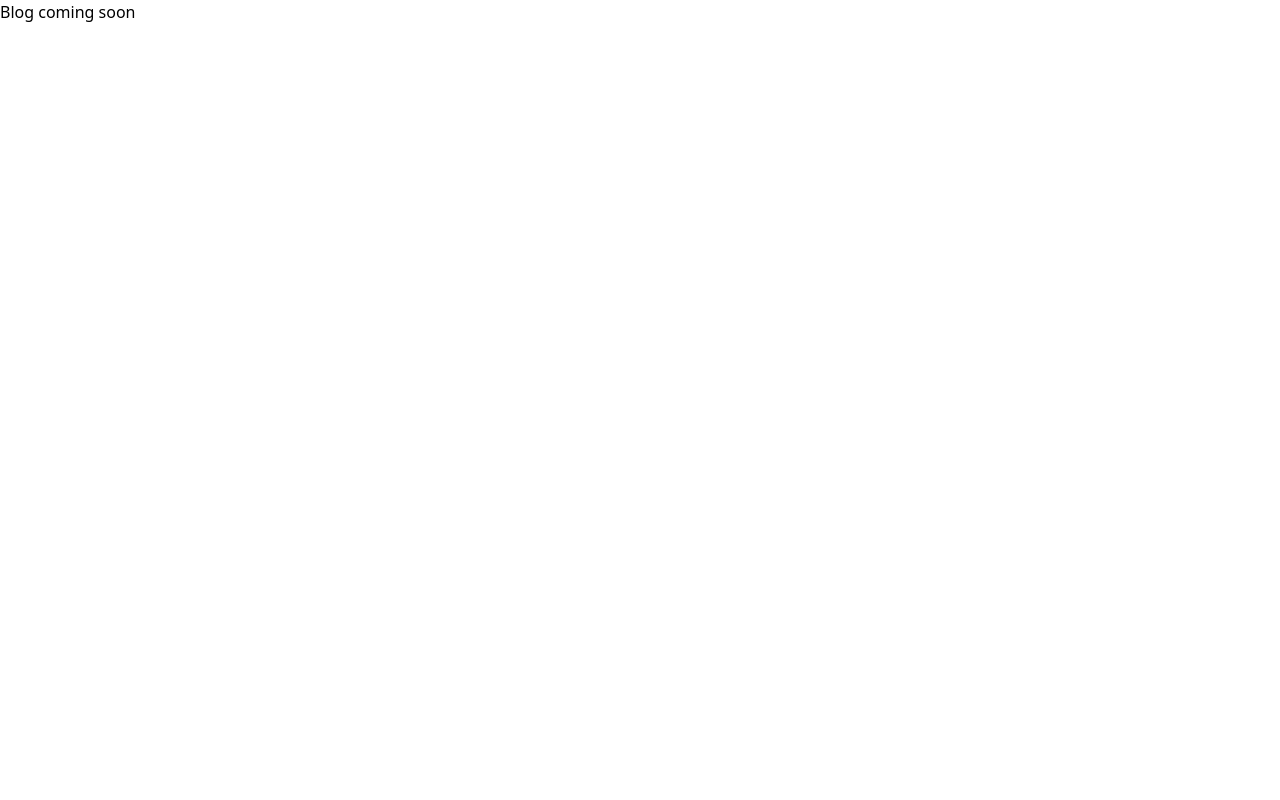
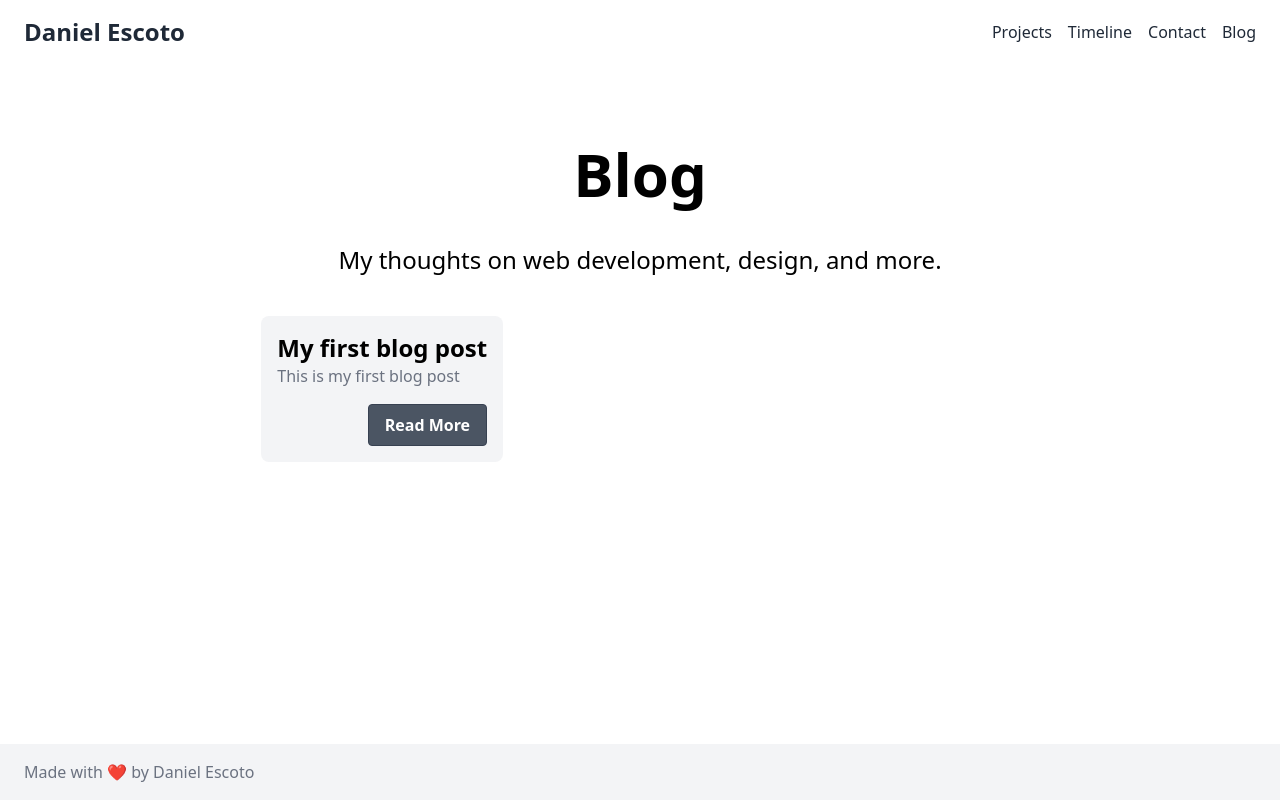
Before and after one commit to daniel-escoto/portfolio, a React (Vite) app: page /blog in a window 1280 px wide. Built offline with nearby package versions, Linux system fonts and the light colour scheme.

Commit message:
more blog logic

```diff
--- /dev/null
+++ b/src/NotFound.tsx
@@ -0,0 +1,28 @@
+import Layout from "./layouts/Layout";
+import { motion } from "framer-motion";
+
+export default function NotFound() {
+  return (
+    <>
+      <Layout>
+        <h1 className="text-6xl font-bold text-center mt-20 dark:text-gray-200">
+          404
+        </h1>
+        <p className="text-2xl text-center mt-10 dark:text-gray-200">
+          The page you are looking for does not exist.
+        </p>
+        {/* return home */}
+        <div className="flex justify-center mt-10">
+          <motion.a
+            href="/"
+            whileHover={{ scale: 1.1 }}
+            whileTap={{ scale: 0.9 }}
+            className="bg-gray-600 text-white font-bold py-2 px-4 rounded border border-gray-700 dark:bg-gray-700 dark:border-gray-900"
+          >
+            Return Home
+          </motion.a>
+        </div>
+      </Layout>
+    </>
+  );
+}
--- a/src/blog/Blog.tsx
+++ b/src/blog/Blog.tsx
@@ -1,64 +1,47 @@
+import Layout from "../layouts/Layout";
+import { blogPosts, BlogPost, getBlogPostId } from "../data/blog";
+import { motion } from "framer-motion";
+
 export default function Blog() {
+  // functions for navigation
+  function navigateToBlogPost(id: string) {
+    window.location.href = `/blog/${id}`;
+  }
+
   return (
-    <>
-      <body className="bg-gray-100 dark:bg-gray-800">
-        <header className="bg-white dark:bg-gray-900 shadow">
-          <div className="container mx-auto px-6 py-2 flex items-center justify-between">
-            <a
-              className="font-bold text-2xl lg:text-4xl text-gray-800 dark:text-white"
-              href="#"
-            >
-              Daniel Escoto
-            </a>
-            <nav className="space-x-4">
-              <a
-                className="font-bold text-lg text-gray-800 dark:text-gray-200 hover:text-gray-700 dark:hover:text-gray-400"
-                href="#"
-              >
-                Home
-              </a>
-              <a
-                className="font-bold text-lg text-gray-800 dark:text-gray-200 hover:text-gray-700 dark:hover:text-gray-400"
-                href="#"
-              >
-                Blog
-              </a>
-              <a
-                className="font-bold text-lg text-gray-800 dark:text-gray-200 hover:text-gray-700 dark:hover:text-gray-400"
-                href="#"
-              >
-                Projects
-              </a>
-              <a
-                className="font-bold text-lg text-gray-800 dark:text-gray-200 hover:text-gray-700 dark:hover:text-gray-400"
-                href="#"
-              >
-                About
-              </a>
-            </nav>
+    <Layout>
+      <>
+        <h1 className="text-6xl font-bold text-center mt-20 dark:text-gray-200">
+          Blog
+        </h1>
+        <p className="text-2xl text-center mt-10 dark:text-gray-200">
+          My thoughts on web development, design, and more.
+        </p>
+        <div className="flex justify-center mt-10">
+          <div className="grid grid-cols-1 md:grid-cols-2 lg:grid-cols-3 gap-4">
+            {blogPosts.map((post: BlogPost) => (
+              <div className="bg-gray-100 dark:bg-gray-800 rounded-lg p-4">
+                <h2 className="text-2xl font-bold dark:text-white">
+                  {post.title}
+                </h2>
+                <p className="text-gray-500 dark:text-gray-400">
+                  {post.content}
+                </p>
+                <div className="flex justify-end mt-4">
+                  <motion.a
+                    href={`/blog/${getBlogPostId(post)}`}
+                    whileHover={{ scale: 1.1 }}
+                    whileTap={{ scale: 0.9 }}
+                    className="bg-gray-600 text-white font-bold py-2 px-4 rounded border border-gray-700 dark:bg-gray-700 dark:border-gray-900"
+                  >
+                    Read More
+                  </motion.a>
+                </div>
+              </div>
+            ))}
           </div>
-        </header>
-        <section className="container mx-auto px-6 py-8">
-          <h3 className="text-gray-700 dark:text-gray-200 text-2xl font-medium">
-            Blog
-          </h3>
-          <div className="mt-4">
-            <div className="flex items-center">
-              <div className="text-sm text-gray-500 font-semibold">
-                <time dateTime="2021-01-01">January 1, 2021</time>
-              </div>
-            </div>
-          </div>
-        </section>
-      </body>
-      <footer className="bg-gray-100 dark:bg-gray-800">
-        <div className="container mx-auto px-6 py-4 flex flex-col md:flex-row items-center">
-          {/* Daniel Escoto */}
-          <p className="text-center text-gray-500 dark:text-gray-400">
-            Made with ❤️ by Daniel Escoto
-          </p>
         </div>
-      </footer>
-    </>
+      </>
+    </Layout>
   );
 }
--- a/src/components/Header.tsx
+++ b/src/components/Header.tsx
@@ -1,8 +1,17 @@
 import { motion } from "framer-motion";
+import { useLocation } from "react-router-dom";
 
 export default function Header() {
+  const location = useLocation();
+
   return (
-    <header className="flex justify-end items-center px-6 py-4">
+    <header className="flex justify-between items-center px-6 py-4">
+      <motion.a
+        href="/"
+        className="text-2xl font-bold text-gray-800 dark:text-white hover:text-gray-700 dark:hover:text-gray-300"
+      >
+        {location.pathname !== "/" ? "Daniel Escoto" : ""}
+      </motion.a>
       <nav className="flex space-x-4">
         <motion.a
           href="#projects"
@@ -28,6 +37,15 @@ export default function Header() {
         >
           Contact
         </motion.a>
+        {/* Blog */}
+        <motion.a
+          href="/blog"
+          className="text-gray-800 dark:text-gray-200"
+          whileHover={{ scale: 1.05 }}
+          whileTap={{ scale: 0.95 }}
+        >
+          Blog
+        </motion.a>
       </nav>
     </header>
   );
--- a/src/layouts/Layout.tsx
+++ b/src/layouts/Layout.tsx
@@ -3,14 +3,14 @@ import Header from "../components/Header";
 
 export default function Layout({ children }: { children: React.ReactNode }) {
   return (
-    <>
+    <div className="min-h-screen flex flex-col">
       <Header />
-      <main>
+      <main className="flex-grow">
         <body className="max-w-4xl mx-auto px-4 sm:px-6 lg:px-8">
           {children}
         </body>
       </main>
       <Footer />
-    </>
+    </div>
   );
 }
```
Also changed, not shown: src/main.tsx (+8 -1 lines).
